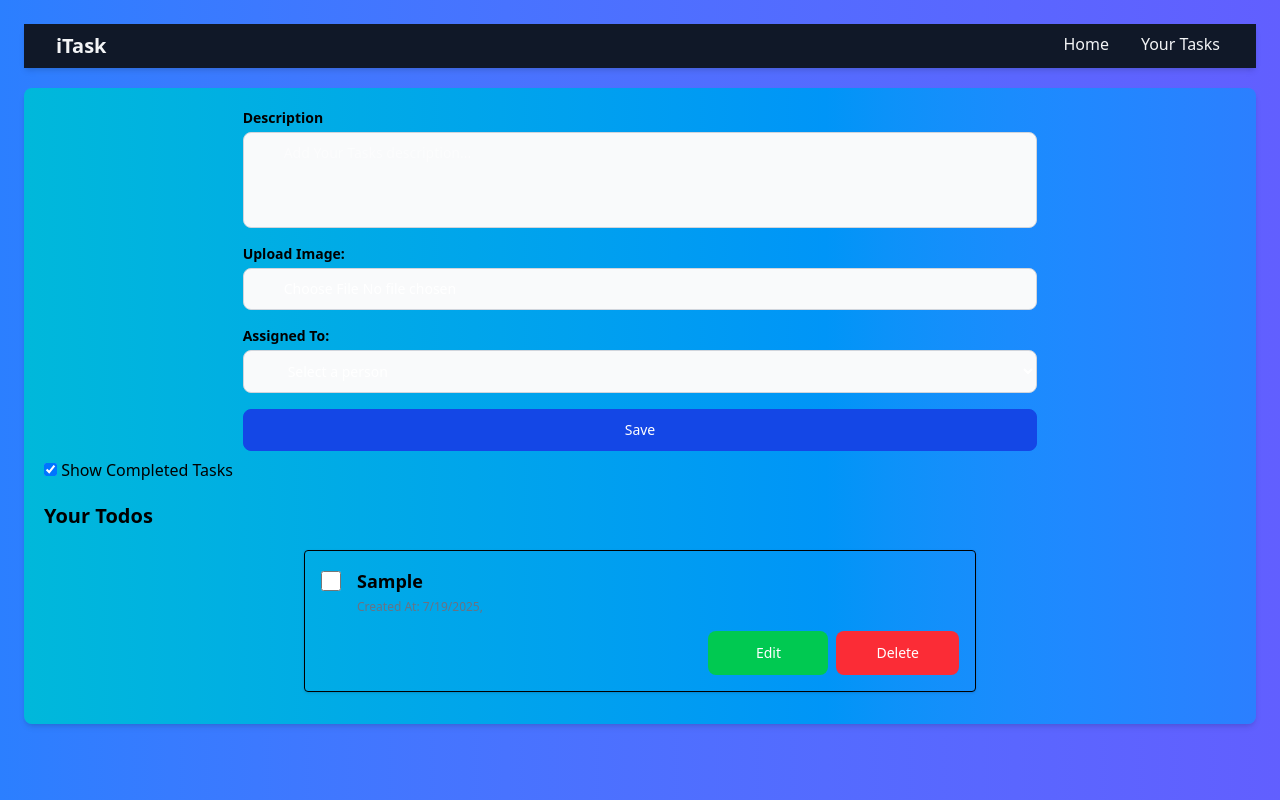
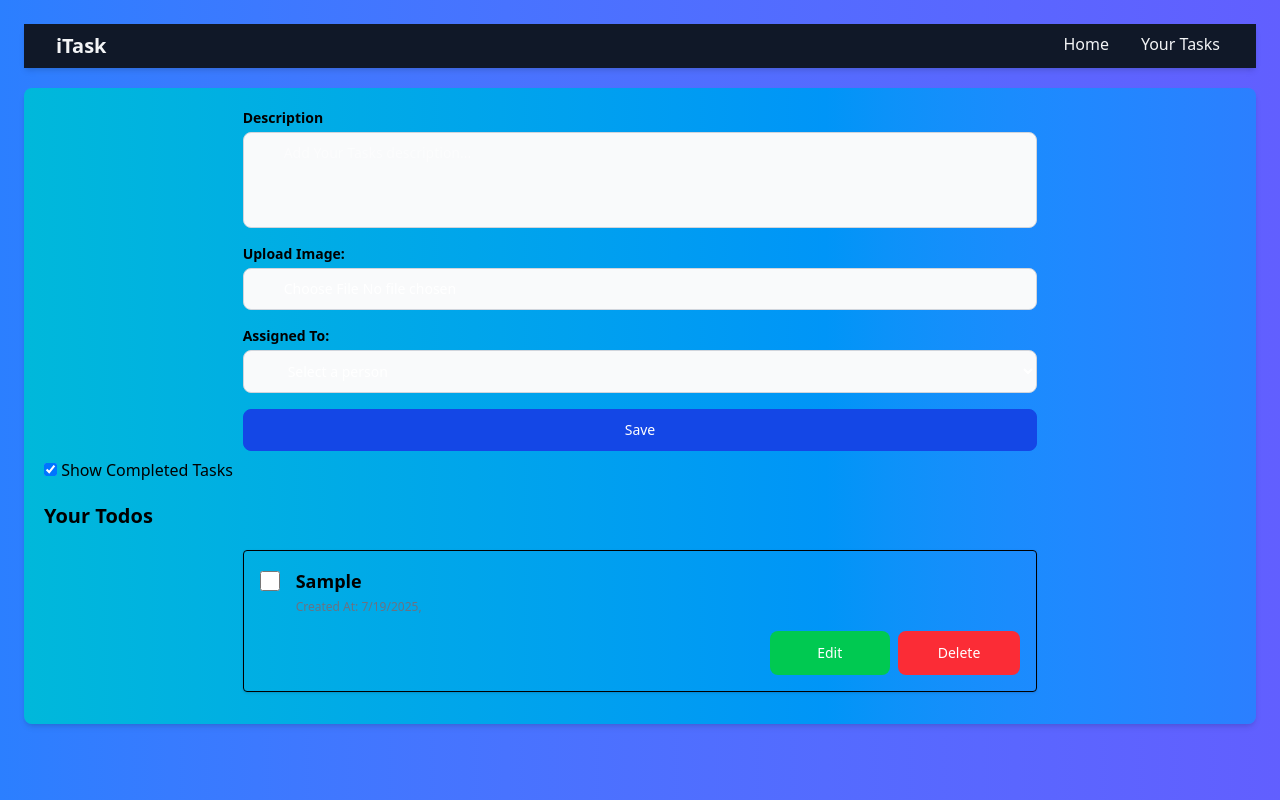
Before and after one commit to mdsajib360/react-task-editor-app, a React (Vite) app: page / in a window 1280 px wide. Both pictures are taken after typing "Sample" into the empty fields and a click on the button "Save". Built offline with nearby package versions, Linux system fonts and the light colour scheme.

Commit message:
task editor update

```diff
--- a/src/Components/Todo.jsx
+++ b/src/Components/Todo.jsx
@@ -213,7 +213,7 @@ const handleInputChange = (e) => {
     return (!todo.isCompleted || showCompleted) && (
    <div
   key={todo.id || index}
-  className="todo my-3 flex flex-col items-start md:items-center justify-between w-full max-w-2xl mx-auto gap-4 p-4 border rounded shadow-sm dark:border-gray-700"
+  className="todo my-3 flex flex-col items-start md:items-center justify-between w-full md:w-8/12 mx-auto gap-4 p-4 border rounded shadow-sm dark:border-gray-700"
 >
   <div className="flex flex-col sm:flex-row w-full gap-4">
     {/* Content section */}
```
